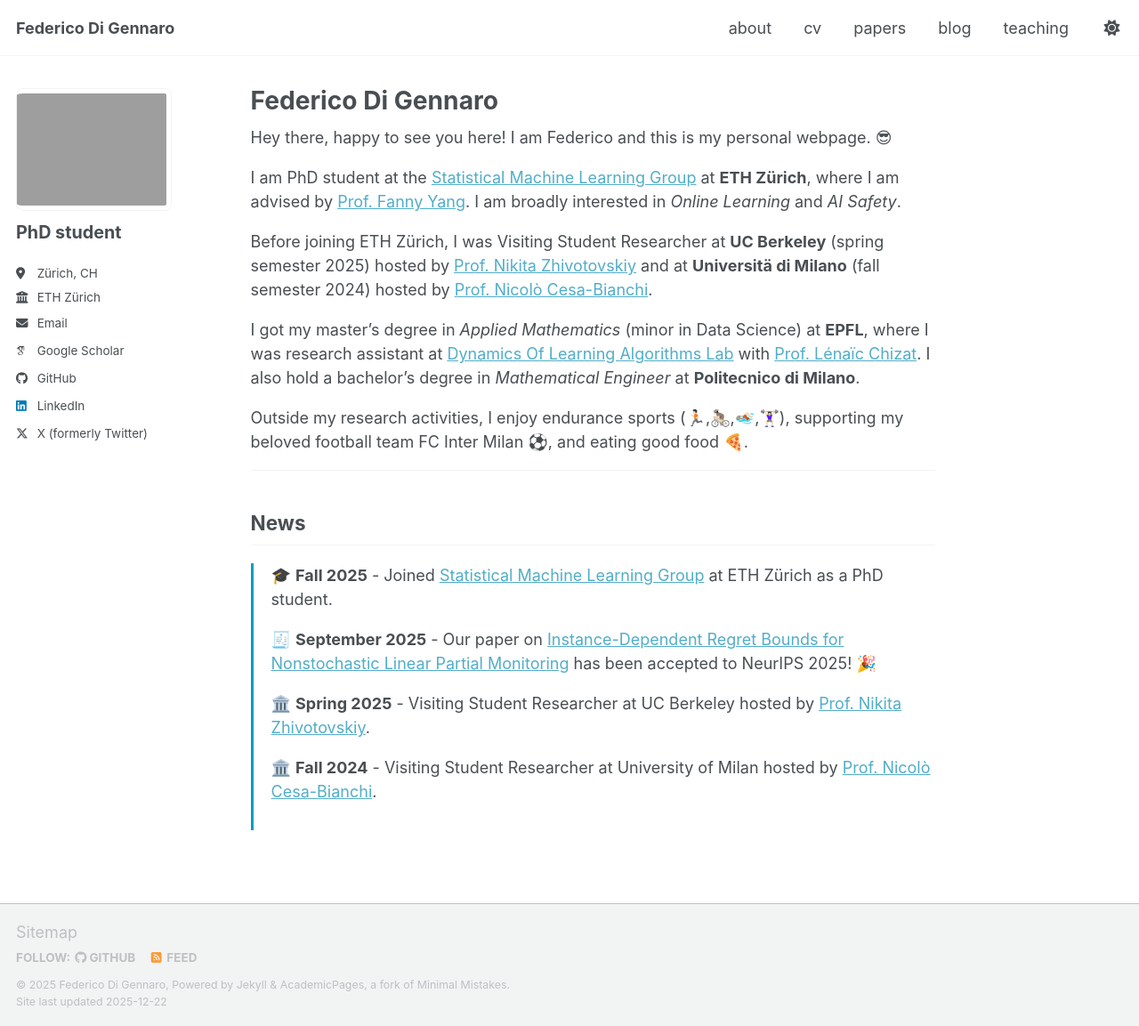
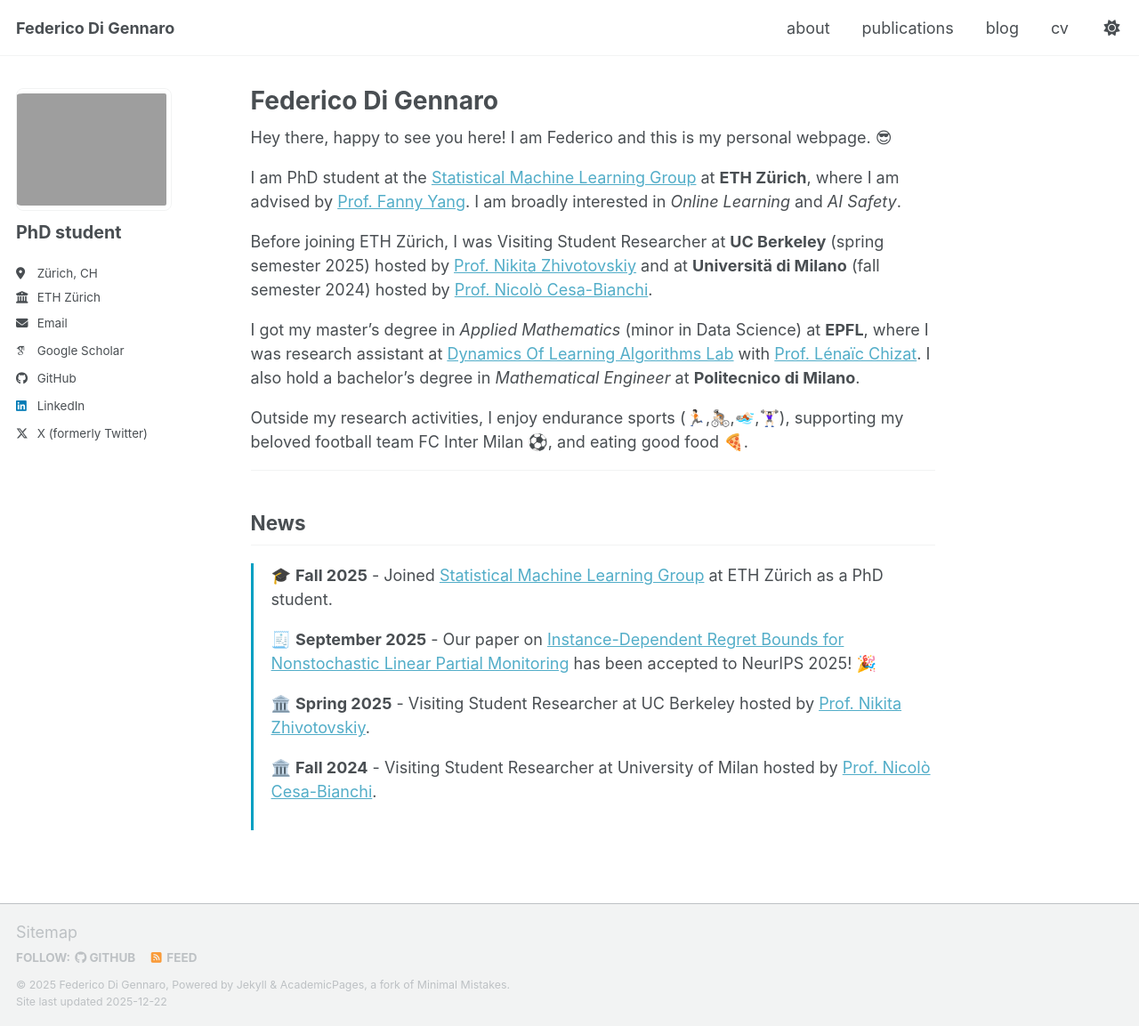
Before and after one commit to FedericoDiGennaro/FedericoDiGennaro.github.io, a Jekyll site: the page built from _pages/about.md, in a window 1280 px wide and 1153 px high. Shown: the whole window at 89% size. Built offline with Jekyll 4.4.1, drawn with Linux system fonts in a browser that asks for light colours; some web fonts are replaced; a script bundle is joined from its source files by our own code; library files that are not in the unit come from our copies.

Commit message:
Reorder menu: publications before CV, remove teaching, rename papers to publications

```diff
--- a/_data/navigation.yml
+++ b/_data/navigation.yml
@@ -11,17 +11,14 @@ main:
   - title: "about"
     url: /
 
-  - title: "cv"
-    url: /files/cv.pdf
-
-  - title: "papers"
+  - title: "publications"
     url: /publications/
 
   - title: "blog"
     url: /year-archive/
 
-  - title: "teaching"
-    url: /teaching/
+  - title: "cv"
+    url: /files/cv.pdf
 
   # - title: "CV"
   #   url: /cv-json/
```
